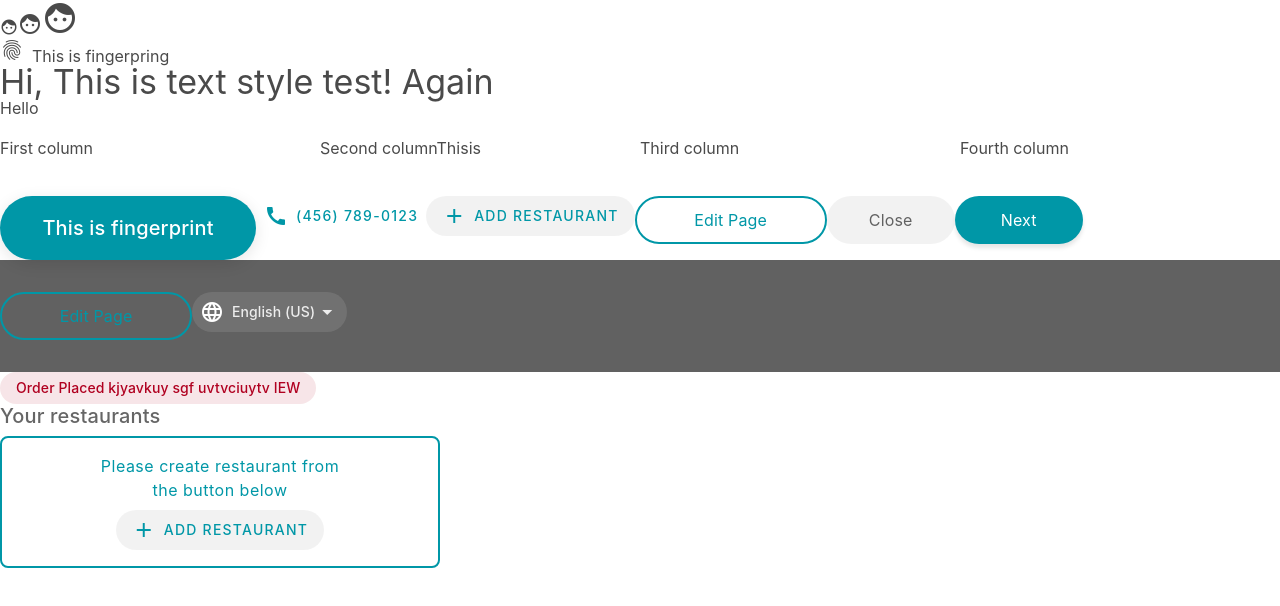
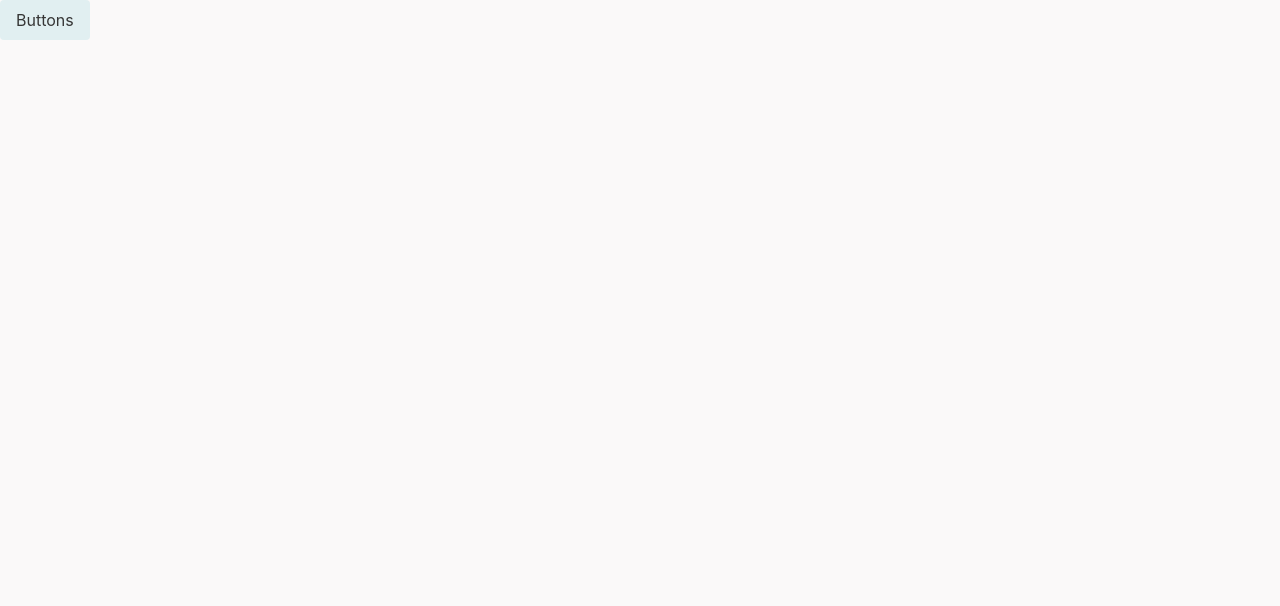
Before and after one commit to yutaok/ownplate-css, a Vue app: page / in a window 1280 px wide. Shown: the top 606 px of the page. Built offline with nearby package versions, Linux system fonts and the light colour scheme.

Commit message:
Add router.

```diff
--- a/package.json
+++ b/package.json
@@ -10,7 +10,8 @@
   "dependencies": {
     "buefy": "^0.8.17",
     "core-js": "^3.6.4",
-    "vue": "^2.6.11"
+    "vue": "^2.6.11",
+    "vue-router": "^3.1.6"
   },
   "devDependencies": {
     "@vue/cli-plugin-babel": "~4.3.0",
--- a/src/App.vue
+++ b/src/App.vue
@@ -1,18 +1,12 @@
 <template>
   <div id="app">
-    <Samples />
+    <router-view />
   </div>
 </template>
 
 <script>
-// import HelloWorld from "./components/HelloWorld.vue";
-import Samples from "./components/Samples";
-
 export default {
   name: "App",
-  components: {
-    Samples,
-  },
 };
 </script>
 
--- a/src/assets/css/ownplate.scss
+++ b/src/assets/css/ownplate.scss
@@ -105,6 +105,10 @@ $colors: (
   status-purple-bg: rgba(74, 20, 140, 0.1),
 );
 
+html {
+  background-color: map-get($colors, background);
+}
+
 // Text and Background Colors
 @each $name, $value in $colors {
   // Text Colors
--- /dev/null
+++ b/src/components/SampleButtons.vue
@@ -0,0 +1,90 @@
+<template>
+  <div>
+    hello buttons smaples
+    <i class="material-icons s-18">face</i>
+    <i class="material-icons s-24">face</i>
+    <i class="material-icons s-36">face</i>
+
+    <div>
+      <span class="bg op-primary row inline">
+        <i class="material-icons s-24">fingerprint</i>
+        <span class="m-l-8">This is fingerpring</span>
+      </span>
+      <div></div>
+    </div>
+    <div class="t-h4">Hi, This is text style test! Again</div>
+    <div class="columns is-gapless op-status-red">Hello</div>
+    <div class="columns is-gapless">
+      <div class="column">
+        <div class="op-status-red p-b-16">First column</div>
+      </div>
+      <div class="column">
+        <div class="op-status-red">Second columnThisis</div>
+      </div>
+      <div class="column">Third column</div>
+      <div class="column">Fourth column</div>
+    </div>
+    <div>
+      <div class="button bg-primary h-64 r-64 w-256 d-medium">
+        <span class="c-onprimary t-h6">This is fingerprint</span>
+      </div>
+
+      <div class="button p-l-8 p-r-8">
+        <i class="material-icons md-18 m-r-8 c-primary">call</i>
+        <span class="c-primary t-button">(456) 789-0123</span>
+      </div>
+
+      <div class="button bg-form r-36 p-l-16 p-r-16">
+        <i class="material-icons md-18 m-r-8 c-primary">add</i>
+        <span class="c-primary t-button">Add Restaurant</span>
+      </div>
+
+      <div class="button border-primary r-48 h-48 w-192">
+        <span class="t-subtitle1 c-primary">Edit Page</span>
+      </div>
+
+      <div class="button bg-form h-48 r-48 w-128">
+        <span class="t-subtitle1 c-text-black-medium">Close</span>
+      </div>
+
+      <div class="button bg-primary d-low h-48 r-48 w-128">
+        <span class="t-subtitle1 c-onprimary">Next</span>
+      </div>
+
+      <div class="bg-ownplate-gray p-t-32 p-b-32">
+        <div class="button border-primary r-48 h-48 w-192">
+          <span class="t-subtitle1 c-primary">Edit Page</span>
+        </div>
+        <div class="button bg-sattle-white r-36 p-l-8 p-r-8">
+          <i class="material-icons md-18 m-r-8 c-text-white-full">language</i>
+          <span class="c-text-white-high t-subtitle2">English (US)</span>
+          <i class="material-icons md-18 c-text-white-high">arrow_drop_down</i>
+        </div>
+      </div>
+      <div
+        class="inline bg-status-red-bg c-status-red p-l-16 p-r-16 p-t-4 p-b-4 t-subtitle2 r-32"
+      >
+        Order Placed kjyavkuy sgf uvtvciuytv IEW
+      </div>
+      <div class="t-h6 c-text-black-medium m-b-8">Your restaurants</div>
+      <div class="border-primary r-8 p-t-16 p-b-16 w-440">
+        <div class="c-primary t-body1 m-b-8 align-center">
+          Please create restaurant from
+          <br />the button below
+        </div>
+        <div class="align-center">
+          <div class="button bg-form r-36 p-l-16 p-r-16">
+            <i class="material-icons md-18 m-r-8 c-primary">add</i>
+            <span class="t-button c-primary">Add Restaurant</span>
+          </div>
+        </div>
+      </div>
+    </div>
+  </div>
+</template>
+
+<script>
+export default {
+  name: "SampleButtonss",
+};
+</script>
--- a/src/components/Samples.vue
+++ b/src/components/Samples.vue
@@ -1,87 +1,15 @@
 <template>
   <div>
-    <i class="material-icons s-18">face</i>
-    <i class="material-icons s-24">face</i>
-    <i class="material-icons s-36">face</i>
-
-    <div>
-      <span class="bg op-primary row inline">
-        <i class="material-icons s-24">fingerprint</i>
-        <span class="m-l-8">This is fingerpring</span>
-      </span>
-      <div></div>
-    </div>
-    <div class="t-h4">Hi, This is text style test! Again</div>
-    <div class="columns is-gapless op-status-red">Hello</div>
-    <div class="columns is-gapless">
-      <div class="column">
-        <div class="op-status-red p-b-16">First column</div>
-      </div>
-      <div class="column">
-        <div class="op-status-red">Second columnThisis</div>
-      </div>
-      <div class="column">Third column</div>
-      <div class="column">Fourth column</div>
-    </div>
-    <div>
-      <div class="button bg-primary h-64 r-64 w-256 d-medium">
-        <span class="c-onprimary t-h6">This is fingerprint</span>
-      </div>
-
-      <div class="button p-l-8 p-r-8">
-        <i class="material-icons md-18 m-r-8 c-primary">call</i>
-        <span class="c-primary t-button">(456) 789-0123</span>
-      </div>
-
-      <div class="button bg-form r-36 p-l-16 p-r-16">
-        <i class="material-icons md-18 m-r-8 c-primary">add</i>
-        <span class="c-primary t-button">Add Restaurant</span>
-      </div>
-
-      <div class="button border-primary r-48 h-48 w-192">
-        <span class="t-subtitle1 c-primary">Edit Page</span>
-      </div>
-
-      <div class="button bg-form h-48 r-48 w-128">
-        <span class="t-subtitle1 c-text-black-medium">Close</span>
-      </div>
-
-      <div class="button bg-primary d-low h-48 r-48 w-128">
-        <span class="t-subtitle1 c-onprimary">Next</span>
-      </div>
-
-      <div class="bg-ownplate-gray p-t-32 p-b-32">
-        <div class="button border-primary r-48 h-48 w-192">
-          <span class="t-subtitle1 c-primary">Edit Page</span>
-        </div>
-        <div class="button bg-sattle-white r-36 p-l-8 p-r-8">
-          <i class="material-icons md-18 m-r-8 c-text-white-full">language</i>
-          <span class="c-text-white-high t-subtitle2">English (US)</span>
-          <i class="material-icons md-18 c-text-white-high">arrow_drop_down</i>
-        </div>
-      </div>
-      <div
-        class="inline bg-status-red-bg c-status-red p-l-16 p-r-16 p-t-4 p-b-4 t-subtitle2 r-32"
-      >Order Placed kjyavkuy sgf uvtvciuytv IEW</div>
-      <div class="t-h6 c-text-black-medium m-b-8">Your restaurants</div>
-      <div class="border-primary r-8 p-t-16 p-b-16 w-440">
-        <div class="c-primary t-body1 m-b-8 align-center">
-          Please create restaurant from
-          <br />the button below
-        </div>
-        <div class="align-center">
-          <div class="button bg-form r-36 p-l-16 p-r-16">
-            <i class="material-icons md-18 m-r-8 c-primary">add</i>
-            <span class="t-button c-primary">Add Restaurant</span>
-          </div>
-        </div>
-      </div>
-    </div>
+    <router-link to="/sample-buttons"
+      ><div class="button bg-primary-bg p-l-16 p-r-16">
+        Buttons
+      </div></router-link
+    >
   </div>
 </template>
 
 <script>
 export default {
-  name: "Samples"
+  name: "Samples",
 };
 </script>
--- a/src/main.js
+++ b/src/main.js
@@ -2,10 +2,12 @@ import Vue from "vue";
 import Buefy from "buefy";
 import "buefy/dist/buefy.css";
 import App from "./App.vue";
+import router from "./router";
 
 Vue.use(Buefy);
 Vue.config.productionTip = false;
 
 new Vue({
+  router,
   render: (h) => h(App),
 }).$mount("#app");
--- /dev/null
+++ b/src/router.js
@@ -0,0 +1,21 @@
+import Vue from "vue";
+import Router from "vue-router";
+
+import Samples from "./components/Samples";
+import SampleButtons from "./components/SampleButtons";
+
+Vue.use(Router);
+
+export default new Router({
+  mode: "history",
+  routes: [
+    {
+      path: "/",
+      component: Samples,
+    },
+    {
+      path: "/sample-buttons",
+      component: SampleButtons,
+    },
+  ],
+});
```
Also changed, not shown: 1 other file (tests, documents, lock files or other folders).
